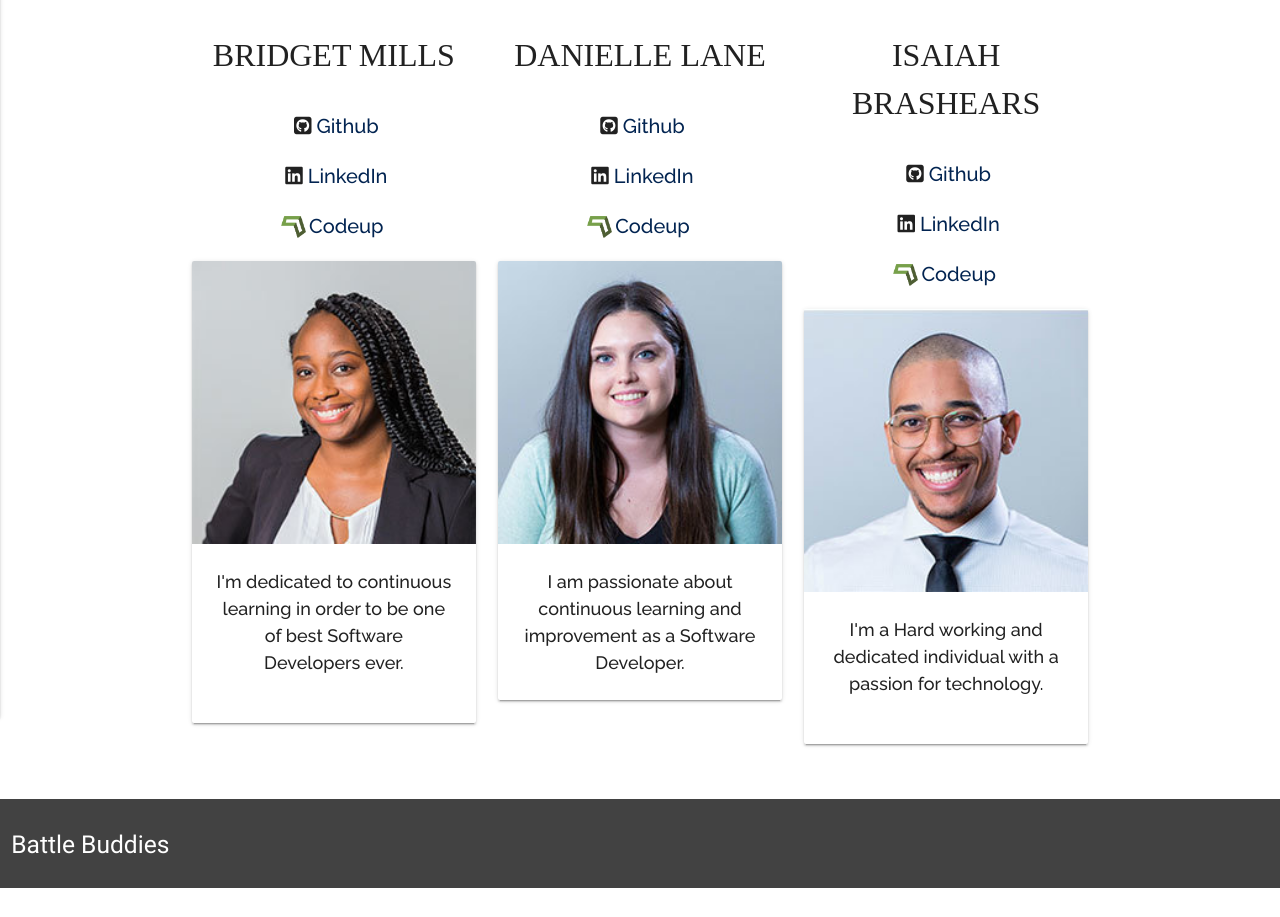
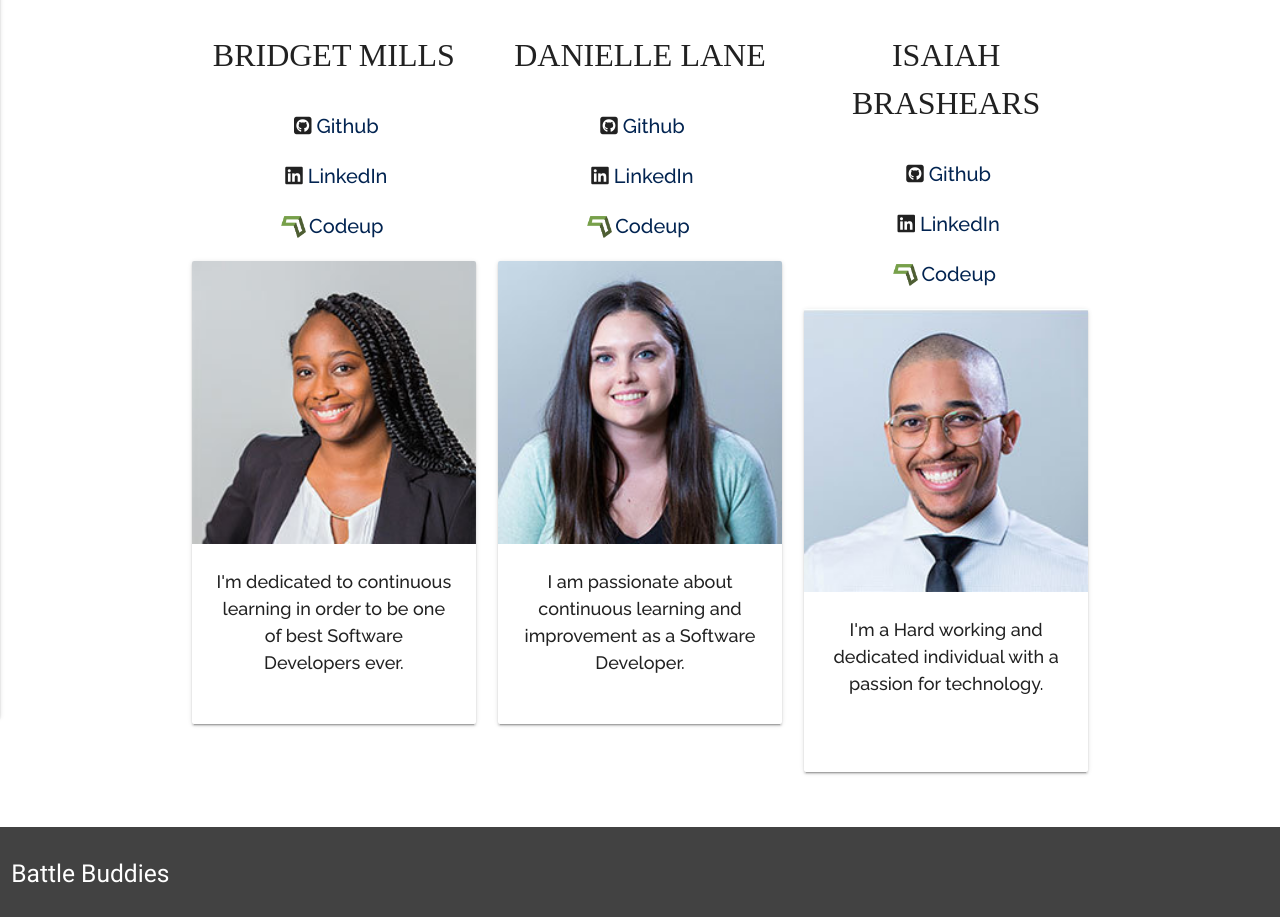
Before and after one commit to battle-buddies/battle-buddies, a Spring Boot app: page /about in a window 1280 px wide. Shown: the part 143-1060 px from the top of the page. Before the commit the page ends 1031 px from the top, so only its background shows below. Run offline with Spring Boot 4, Linux system fonts and the light colour scheme; some of the project's set-up classes (security, data sources, template engines, error pages and the like) are left out, and stand-ins take their place; some libraries are stand-ins or nearby versions.

Commit message:
card size

```diff
--- a/src/main/resources/templates/about.html
+++ b/src/main/resources/templates/about.html
@@ -59,6 +59,10 @@
             right: 3px;
         }
 
+        .card-content{
+            min-height: 12em;
+        }
+
     </style>
 
 </head>
@@ -92,7 +96,7 @@
 
 <!--           BRIDGET CARD-->
             <div class="row">
-                <div class="col s12 m4">
+                <div class="col s12 m4 size">
                     <p class="card-title">BRIDGET MILLS</p>
                     <p class="aboutlinks"><i class="fab fa-github-square"></i><a href="https://github.com/bmills1">Github</a></p>
                     <p class="aboutlinks"><i class="fab fa-linkedin"></i><a href="https://www.linkedin.com/in/bridgetmills1/">LinkedIn</a></p>
@@ -114,7 +118,7 @@
 <!--            DANI CARD-->
 
 
-                <div class="col s12 m4">
+                <div class="col s12 m4 size">
                     <p class="card-title">DANIELLE LANE</p>
                     <p class="aboutlinks"><i class="fab fa-github-square"></i><a href="https://github.com/danilane1821">Github</a></p>
                     <p class="aboutlinks"><i class="fab fa-linkedin"></i><a href="https://www.linkedin.com/in/danielle-lane/">LinkedIn</a></p>
@@ -135,7 +139,7 @@
 <!--            IZZY CARD-->
 
 
-                <div class="col s12 m4">
+                <div class="col s12 m4 size">
                     <p class="card-title">ISAIAH BRASHEARS</p>
                     <p class="aboutlinks"><i class="fab fa-github-square"></i><a href="https://github.com/isaiahbrashears">Github</a></p>
                     <p class="aboutlinks"><i class="fab fa-linkedin"></i><a href="https://www.linkedin.com/in/isaiah-brashears/">LinkedIn</a></p>
```
